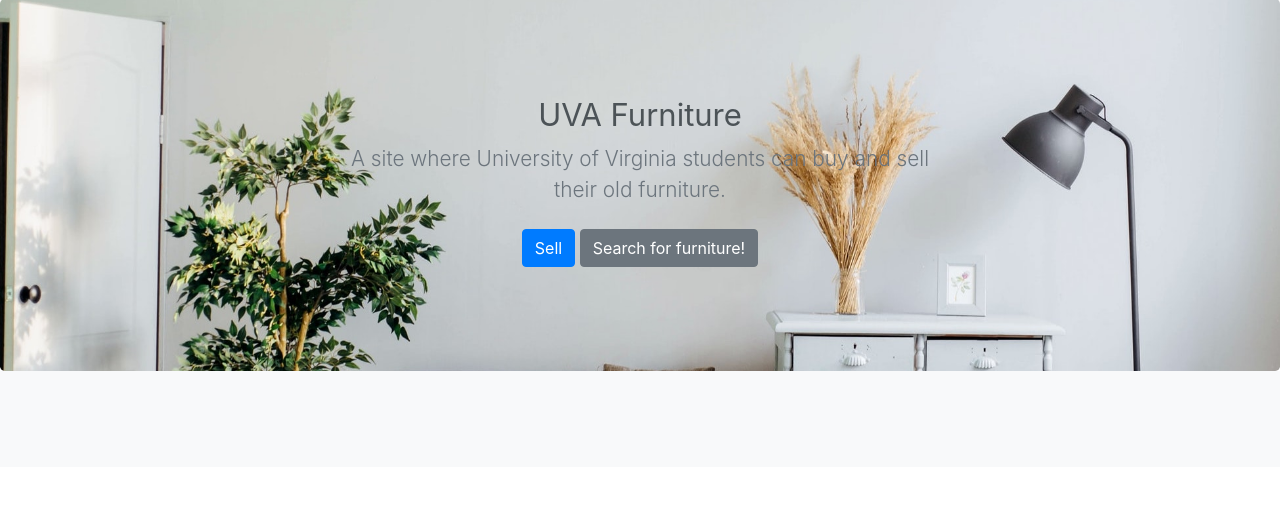
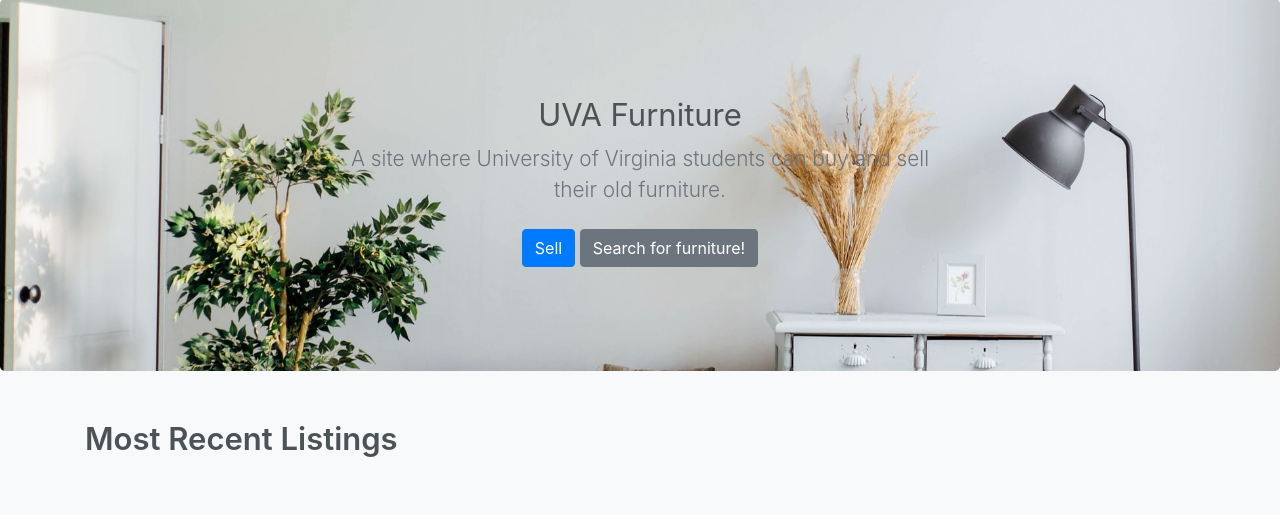
Before and after one commit to marinak6/UVA-furniture, a Django app: template web/frontend/templates/home.html in a window 1280 px wide. Shown: the part 57-583 px from the top of the page. Run offline with Django 3.2, Linux system fonts and the light colour scheme; the template is opened without the code that fills it, so the values that code supplies are empty; some libraries are stand-ins or nearby versions.

Commit message:
Added a header to the Home Page's most recent listings
Having the header label acts as a descriptor for the user so they know what those listing are. Otherwise, they would be left to assume what they are.

```diff
--- a/web/frontend/templates/home.html
+++ b/web/frontend/templates/home.html
@@ -13,6 +13,9 @@
 
 <div class="album py-5 bg-light">
   <div class="container">
+    <div class="row" style="padding-left:15">
+      <h1>Most Recent Listings</h1>
+    </div>
     <div class="row">
 
       {% for listing in resp %}
```
